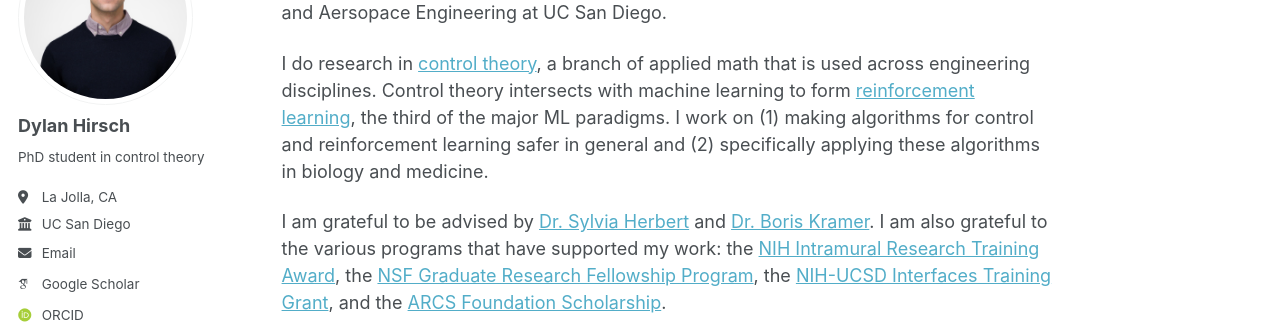
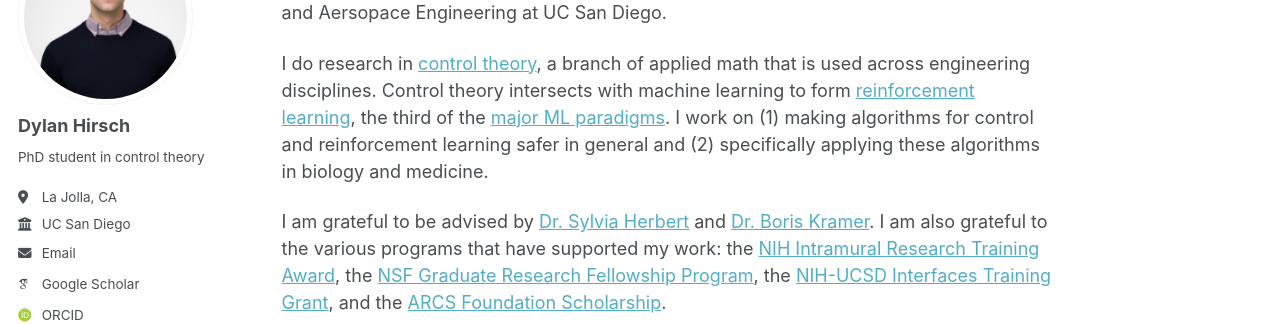
Before and after one commit to dylan-hirsch/dylan-hirsch.github.io, a Jekyll site: the page built from _pages/about.md, in a window 1280 px wide and 900 px high. Shown: the part 169-493 px from the top of the window. Built offline with Jekyll 4.4.1, drawn with Linux system fonts in a browser that asks for light colours; some web fonts are replaced; a script that is not in the unit is left out; part of the change alters nothing that is shown.

```diff
--- a/_pages/about.md
+++ b/_pages/about.md
@@ -10,7 +10,7 @@ redirect_from:
 Thanks for your interest in my work! I am a Ph.D. student in the Department of Mechanical and Aersopace Engineering at UC San Diego.
 
 I do research in [control theory](https://www.youtube.com/watch?v=lBC1nEq0_nk), a branch of applied math that is used across engineering disciplines.
-Control theory intersects with machine learning to form [reinforcement learning](https://www.youtube.com/watch?v=0MNVhXEX9to&list=PLMrJAkhIeNNQe1JXNvaFvURxGY4gE9k74), the third of the major ML paradigms.
+Control theory intersects with machine learning to form [reinforcement learning](https://www.youtube.com/watch?v=0MNVhXEX9to&list=PLMrJAkhIeNNQe1JXNvaFvURxGY4gE9k74), the third of the [major ML paradigms](https://www.wolfram.com/language/introduction-machine-learning/machine-learning-paradigms/).
 I work on (1) making algorithms for control and reinforcement learning safer in general and (2) specifically applying these algorithms in biology and medicine.
 
 I am grateful to be advised by [Dr. Sylvia Herbert](https://sylviaherbert.com) and [Dr. Boris Kramer](https://kramer.ucsd.edu).
```
